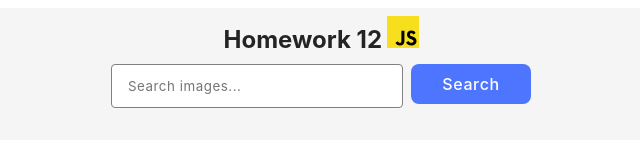
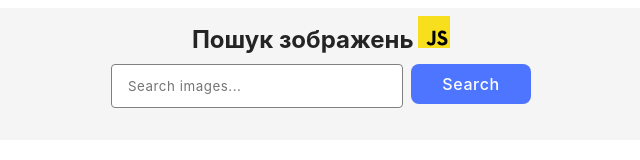
Before and after one commit to SandraHotsyn/goit-js-hw-12, a website built with Vite: page src/index.html in a window 1280 px wide. Shown: the whole page, without its empty margins (319-959 px from the left). Built offline with nearby package versions, Linux system fonts and the light colour scheme.

Commit message:
Update index.html

```diff
--- a/src/index.html
+++ b/src/index.html
@@ -5,13 +5,13 @@
   <meta charset="UTF-8" />
   <link rel="icon" type="image/svg+xml" href="/favicon.svg" />
   <meta name="viewport" content="width=device-width, initial-scale=1.0" />
-  <title>goit-js-hw-12</title>
+  <title>Карусель</title>
   <link rel="stylesheet" href="./css/styles.css" />
 </head>
 
 <body>
   <section>
-    <h1 class="in-block">Homework 12</h1>
+    <h1 class="in-block">Пошук зображень</h1>
     <img class="in-block" src="./img/javascript.svg" alt="" />
     <form id="searchForm">
       <input type="text" id="searchInput" placeholder="Search images..." />
```
